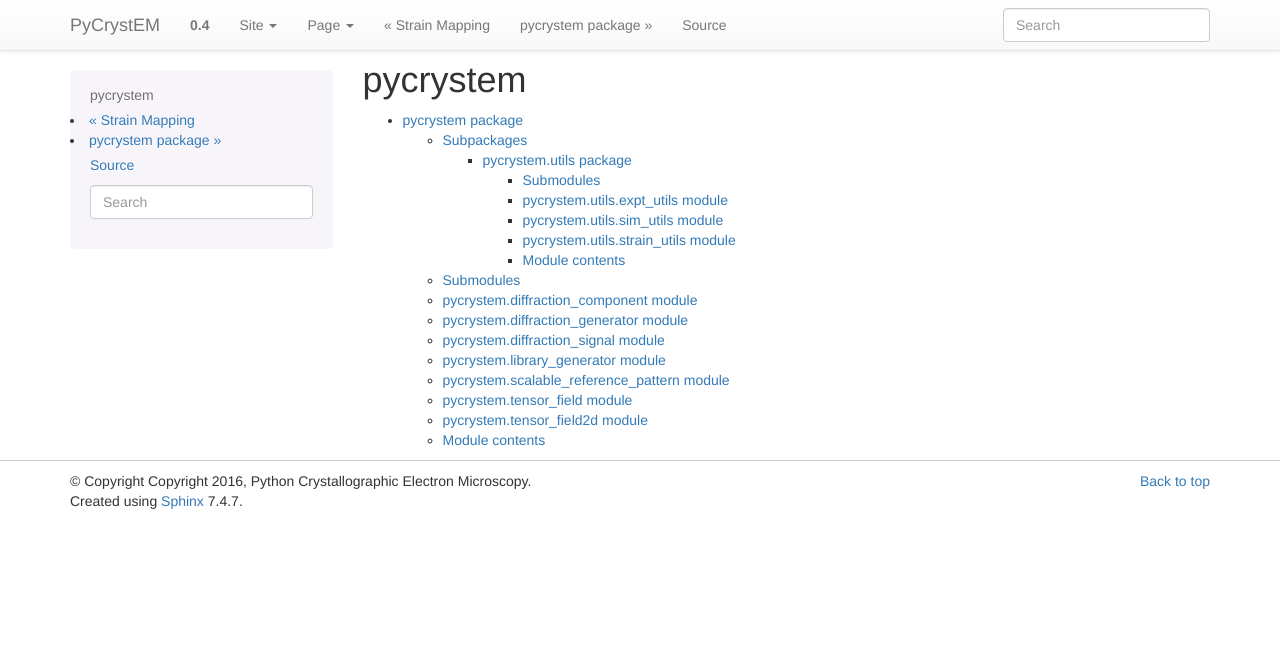
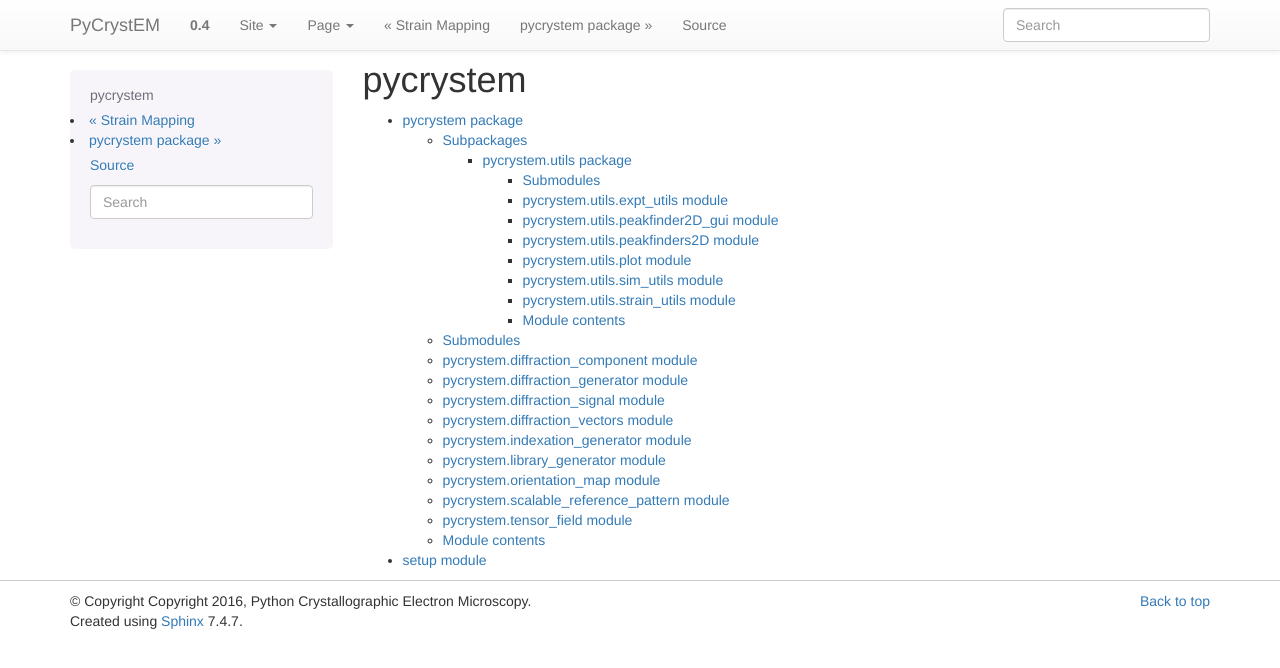
Before and after one commit to pyxem/pyxem, a Sphinx documentation site: the page built from docs/source/modules.rst, in a window 1280 px wide. Shown: the top 668 px of the page. Built offline with Sphinx 7.4.7, drawn with Linux system fonts in a browser that asks for light colours.

Commit message:
Update documentation in `indexation_generator.py`

```diff
--- a/docs/source/_static/css/custom.css
+++ b/docs/source/_static/css/custom.css
@@ -1,9 +1,9 @@
+.section {
+    border-bottom: solid lightgrey thin;
+}
+
 .class > dd {
     margin-left: 2em;
-}
-
-dl.class {
-    border-bottom: solid lightgrey thin;
 }
 
 .method dd {
--- a/docs/source/conf.py
+++ b/docs/source/conf.py
@@ -363,6 +363,6 @@ texinfo_documents = [
 intersphinx_mapping = {
     'https://docs.python.org/': None,
     'numpy': ('http://docs.scipy.org/doc/numpy/', None),
+    'hyperspy': ('http://hyperspy.org/hyperspy-doc/current/', None),
     'scipy': ('https://docs.scipy.org/doc/scipy/', None),
-    'hyperspy': ('http://hyperspy.org/hyperspy-doc/current/api/', None),
 }
--- a/docs/source/modules.rst
+++ b/docs/source/modules.rst
@@ -5,3 +5,4 @@ pycrystem
    :maxdepth: 4
 
    pycrystem
+   setup
--- a/docs/source/pycrystem.rst
+++ b/docs/source/pycrystem.rst
@@ -36,10 +35,34 @@ pycrystem.diffraction_signal module
     :undoc-members:
     :show-inheritance:
 
+pycrystem.diffraction_vectors module
+------------------------------------
+
+.. automodule:: pycrystem.diffraction_vectors
+    :members:
+    :undoc-members:
+    :show-inheritance:
+
+pycrystem.indexation_generator module
+-------------------------------------
+
+.. automodule:: pycrystem.indexation_generator
+    :members:
+    :undoc-members:
+    :show-inheritance:
+
 pycrystem.library_generator module
 ----------------------------------
 
 .. automodule:: pycrystem.library_generator
+    :members:
+    :undoc-members:
+    :show-inheritance:
+
+pycrystem.orientation_map module
+--------------------------------
+
+.. automodule:: pycrystem.orientation_map
     :members:
     :undoc-members:
     :show-inheritance:
@@ -60,14 +83,6 @@ pycrystem.tensor_field module
     :undoc-members:
     :show-inheritance:
 
-pycrystem.tensor_field2d module
--------------------------------
-
-.. automodule:: pycrystem.tensor_field2d
-    :members:
-    :undoc-members:
-    :show-inheritance:
-
 
 Module contents
 ---------------
--- a/docs/source/pycrystem.utils.rst
+++ b/docs/source/pycrystem.utils.rst
@@ -8,6 +8,30 @@ pycrystem.utils.expt_utils module
 ---------------------------------
 
 .. automodule:: pycrystem.utils.expt_utils
+    :members:
+    :undoc-members:
+    :show-inheritance:
+
+pycrystem.utils.peakfinder2D_gui module
+---------------------------------------
+
+.. automodule:: pycrystem.utils.peakfinder2D_gui
+    :members:
+    :undoc-members:
+    :show-inheritance:
+
+pycrystem.utils.peakfinders2D module
+------------------------------------
+
+.. automodule:: pycrystem.utils.peakfinders2D
+    :members:
+    :undoc-members:
+    :show-inheritance:
+
+pycrystem.utils.plot module
+---------------------------
+
+.. automodule:: pycrystem.utils.plot
     :members:
     :undoc-members:
     :show-inheritance:
```
Also changed, not shown: other parts of docs/source/pycrystem.rst (+0 -1 lines), 1 other file.
